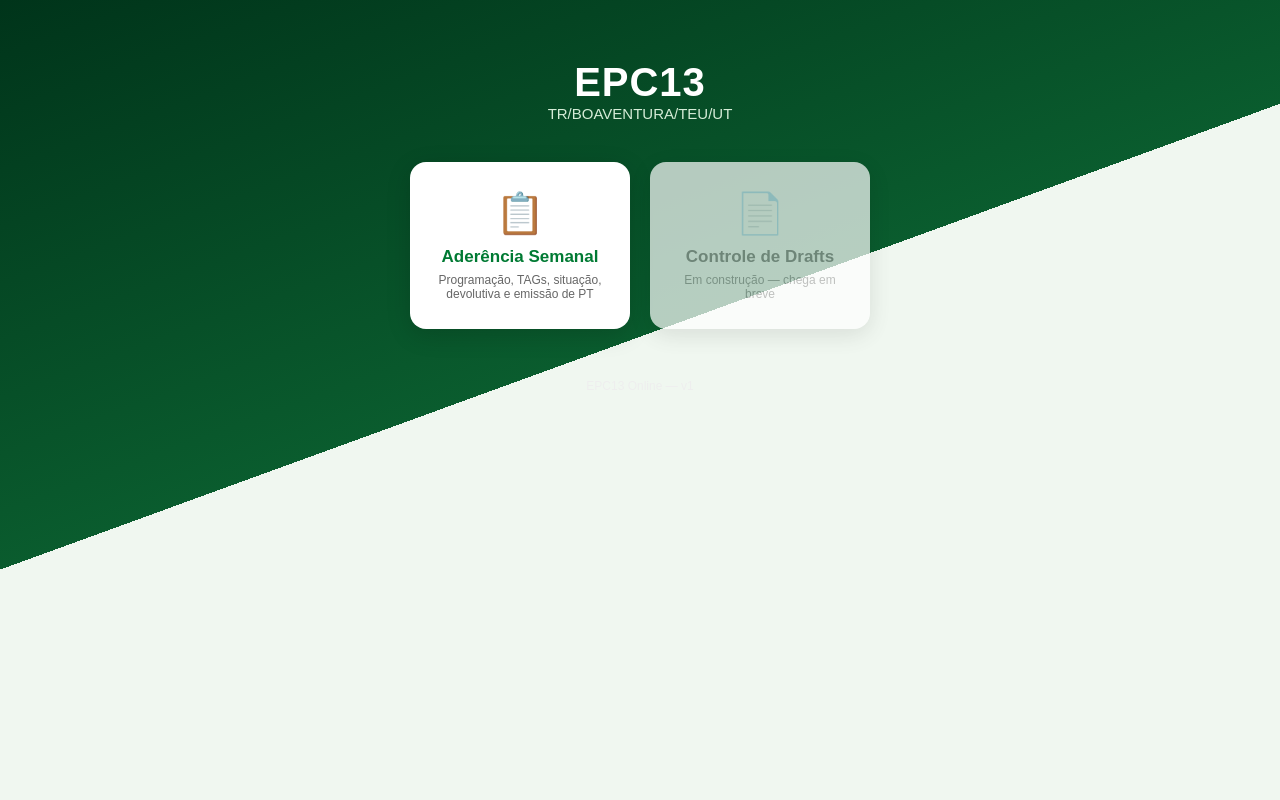
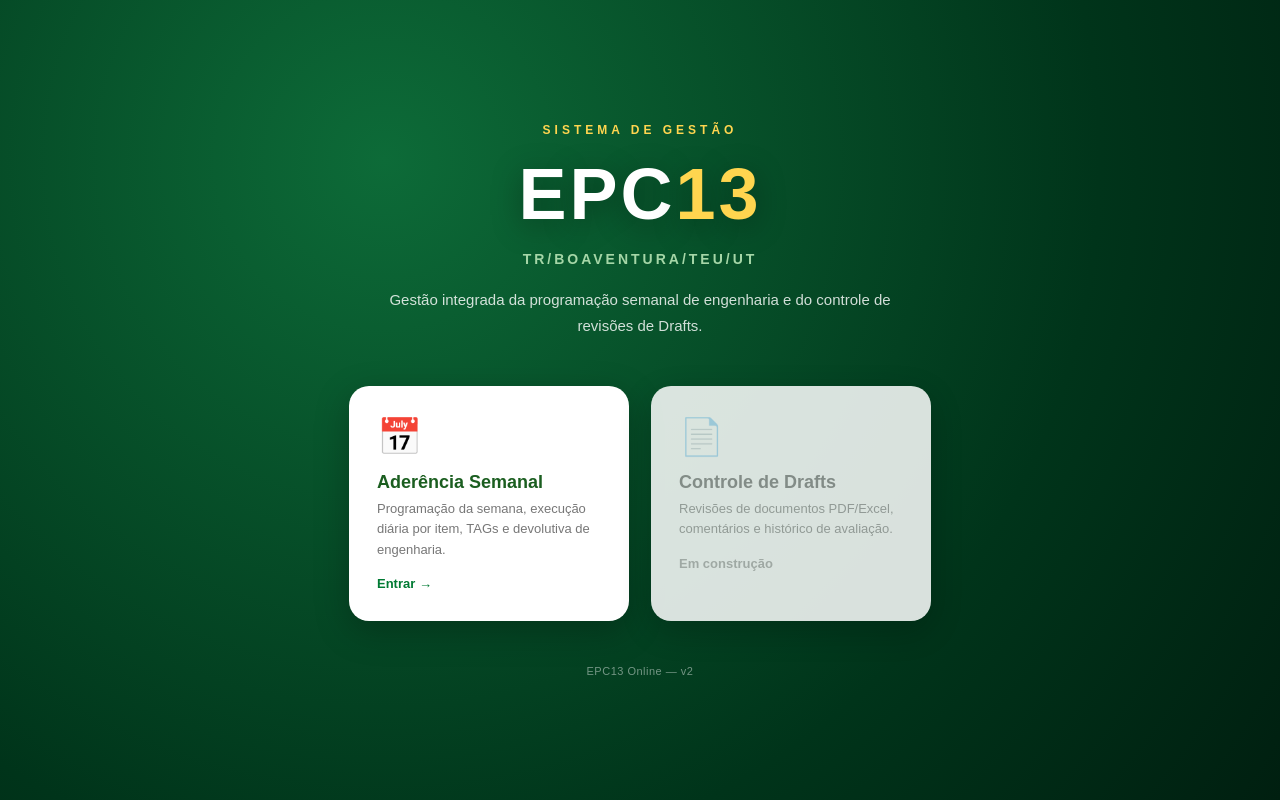
Before and after one commit to alexanderlopessilva-stack/EPC-13, a Next.js app: page / in a window 1280 px wide. Built offline with nearby package versions, Linux system fonts and the light colour scheme.

Commit message:
Add files via upload

```diff
--- a/pages/index.js
+++ b/pages/index.js
@@ -2,30 +2,50 @@ import Link from 'next/link';
 
 export default function Home() {
   return (
-    <div style={{ minHeight: '100vh', background: 'linear-gradient(160deg,#00341a 0%,#0a5c2e 45%,#f0f7f0 45%)', fontFamily: 'Arial, sans-serif' }}>
-      <div style={{ maxWidth: 720, margin: '0 auto', padding: '60px 20px', textAlign: 'center' }}>
-        <div style={{ fontSize: 40, fontWeight: 'bold', color: '#fff', letterSpacing: 1 }}>EPC13</div>
-        <div style={{ fontSize: 15, color: '#d5ecd7', marginBottom: 40 }}>TR/BOAVENTURA/TEU/UT</div>
+    <div style={{
+      minHeight: '100vh', display: 'flex', alignItems: 'center', justifyContent: 'center', padding: '40px 20px',
+      background: 'radial-gradient(circle at 30% 20%, #0d6b38 0%, #00341a 65%, #001f10 100%)',
+      textAlign: 'center', fontFamily: 'Arial, sans-serif',
+    }}>
+      <div style={{ display: 'flex', flexDirection: 'column', alignItems: 'center', maxWidth: 820 }}>
+        <div style={{ fontSize: 12, letterSpacing: 4, color: '#ffd54f', fontWeight: 'bold', marginBottom: 16, textTransform: 'uppercase' }}>
+          Sistema de Gestão
+        </div>
+        <div style={{ fontSize: 72, fontWeight: 900, color: '#fff', letterSpacing: 3, marginBottom: 16, textShadow: '0 6px 30px rgba(0,0,0,.35)' }}>
+          EPC<span style={{ color: '#ffd54f' }}>13</span>
+        </div>
+        <div style={{ fontSize: 14, fontWeight: 'bold', letterSpacing: 3, color: '#a5d6a7', marginBottom: 20, textTransform: 'uppercase' }}>
+          TR/BOAVENTURA/TEU/UT
+        </div>
+        <div style={{ fontSize: 15, color: 'rgba(255,255,255,.82)', maxWidth: 520, marginBottom: 48, lineHeight: 1.7 }}>
+          Gestão integrada da programação semanal de engenharia e do controle de revisões de Drafts.
+        </div>
 
-        <div style={{ display: 'flex', gap: 20, justifyContent: 'center', flexWrap: 'wrap' }}>
+        <div style={{ display: 'flex', gap: 22, flexWrap: 'wrap', justifyContent: 'center', maxWidth: 700 }}>
           <Link href="/aderencia" style={{ textDecoration: 'none' }}>
             <div style={cardEstilo(true)}>
-              <div style={{ fontSize: 40, marginBottom: 10 }}>📋</div>
-              <div style={{ fontWeight: 'bold', fontSize: 17, color: '#007a33' }}>Aderência Semanal</div>
-              <div style={{ fontSize: 12, color: '#666', marginTop: 6 }}>
-                Programação, TAGs, situação, devolutiva e emissão de PT
+              <div style={{ fontSize: 36, marginBottom: 14 }}>📅</div>
+              <div style={{ fontSize: 18, fontWeight: 'bold', color: '#1b5e20', marginBottom: 6 }}>Aderência Semanal</div>
+              <div style={{ fontSize: 13, color: '#777', lineHeight: 1.55 }}>
+                Programação da semana, execução diária por item, TAGs e devolutiva de engenharia.
               </div>
+              <div style={{ marginTop: 16, fontSize: 13, fontWeight: 'bold', color: '#007a33' }}>Entrar →</div>
             </div>
           </Link>
 
-          <div style={cardEstilo(false)}>
-            <div style={{ fontSize: 40, marginBottom: 10, opacity: 0.4 }}>📄</div>
-            <div style={{ fontWeight: 'bold', fontSize: 17, color: '#999' }}>Controle de Drafts</div>
-            <div style={{ fontSize: 12, color: '#aaa', marginTop: 6 }}>Em construção — chega em breve</div>
+          <div style={{ ...cardEstilo(false) }}>
+            <div style={{ fontSize: 36, marginBottom: 14, opacity: 0.5 }}>📄</div>
+            <div style={{ fontSize: 18, fontWeight: 'bold', color: '#999', marginBottom: 6 }}>Controle de Drafts</div>
+            <div style={{ fontSize: 13, color: '#aaa', lineHeight: 1.55 }}>
+              Revisões de documentos PDF/Excel, comentários e histórico de avaliação.
+            </div>
+            <div style={{ marginTop: 16, fontSize: 13, fontWeight: 'bold', color: '#bbb' }}>Em construção</div>
           </div>
         </div>
 
-        <div style={{ marginTop: 50, fontSize: 12, color: '#eee' }}>EPC13 Online — v1</div>
+        <div style={{ marginTop: 44, fontSize: 11, color: 'rgba(255,255,255,.45)', letterSpacing: .5 }}>
+          EPC13 Online — v2
+        </div>
       </div>
     </div>
   );
@@ -33,13 +53,9 @@ export default function Home() {
 
 function cardEstilo(ativo) {
   return {
-    background: '#fff',
-    borderRadius: 16,
-    padding: '28px 24px',
-    width: 220,
-    boxShadow: '0 6px 24px rgba(0,0,0,.15)',
-    cursor: ativo ? 'pointer' : 'default',
-    opacity: ativo ? 1 : 0.7,
-    transition: '.15s',
+    background: '#fff', borderRadius: 20, padding: '30px 28px', width: 280,
+    cursor: ativo ? 'pointer' : 'default', transition: '.2s',
+    boxShadow: '0 10px 34px rgba(0,0,0,.25)', textAlign: 'left',
+    opacity: ativo ? 1 : 0.85,
   };
 }
```
Also changed, not shown: pages/aderencia.js (+54 -7 lines).
